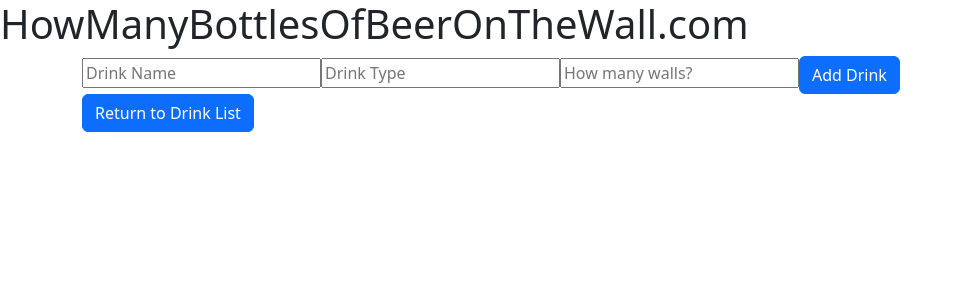
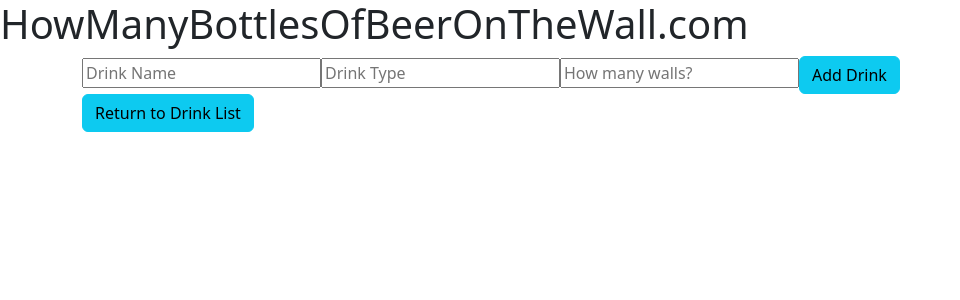
Before and after one commit to Di-Falco/code-review-13, a React (Create React App) app: page / in a window 1280 px wide. Both pictures are taken after a click on the button "Add Drink". Shown: the top 300 px of the page, without its empty margins (0-960 px from the left). Built offline with nearby package versions, Linux system fonts and the light colour scheme.

Commit message:
fix beer button and add link to beer detail

```diff
--- a/src/components/Beer.js
+++ b/src/components/Beer.js
@@ -1,26 +1,26 @@
 import React from "react";
 import PropTypes from "prop-types";
-// import Button from 'react-bootstrap/Button';
-// import ButtonGroup from 'react-bootstrap/ButtonGroup';
-// import Dropdown from 'react-bootstrap/Dropdown';
+import Button from 'react-bootstrap/Button';
+import ButtonGroup from 'react-bootstrap/ButtonGroup';
+import Dropdown from 'react-bootstrap/Dropdown';
 
 function Beer(props) {
 
-  // const BeerButton = () => {
-  //   <Dropdown as={ButtonGroup}>
-  //     <Button variant="info">{props.name}</Button>
-  //     <Dropdown.Toggle split id="dropdown-split-basic" />
-  //     <Dropdown.Menu>
-  //       <Dropdown.Item>Edit Drink</Dropdown.Item>
-  //       <Dropdown.Item>Delete Drink</Dropdown.Item>
-  //     </Dropdown.Menu>
-  //   </Dropdown>
-  // }
+  const BeerButton = () => (
+    <Dropdown as={ButtonGroup} className="mb-3">
+      <Button onClick={() => props.whenBeerClicked(props.id)} variant="info">{props.name}</Button>
+      <Dropdown.Toggle split variant="dark" id="dropdown-split-basic" />
+      <Dropdown.Menu>
+        <Dropdown.Item>Edit Drink</Dropdown.Item>
+        <Dropdown.Item>Delete Drink</Dropdown.Item>
+      </Dropdown.Menu>
+    </Dropdown>
+  );
 
   return (
     <React.Fragment>
-      <h3>{props.name}</h3>
-      <p>{props.walls} walls of {props.type}</p>
+      <BeerButton/>
+      <br />
     </React.Fragment>
   );
 }
--- a/src/components/BeerControl.js
+++ b/src/components/BeerControl.js
@@ -90,7 +90,7 @@ class BeerControl extends React.Component {
     return (
       <React.Fragment>
         {currentlyVisibleState}
-        <Button onClick={this.handleClick}>{buttonText}</Button>
+        <Button onClick={this.handleClick} variant="info">{buttonText}</Button>
       </React.Fragment>
     );
   }
--- a/src/components/BeerList.js
+++ b/src/components/BeerList.js
@@ -8,6 +8,7 @@ function BeerList(props) {
       <hr />
       {props.beerList.map((beer) =>
         <Beer
+          whenBeerClicked = {props.onBeerSelection}
           name={beer.name}
           type={beer.type}
           walls={beer.walls}
--- a/src/components/NewBeerForm.js
+++ b/src/components/NewBeerForm.js
@@ -10,7 +10,7 @@ function NewBeerForm(props) {
     props.onNewBeerCreation({
       name: event.target.name.value,
       type: event.target.type.value,
-      walls: event.target.quantity.value,
+      walls: Number(event.target.quantity.value),
       id: v4()
     });
   }
--- a/src/components/ReusableForm.js
+++ b/src/components/ReusableForm.js
@@ -18,7 +18,7 @@ function ReusableForm(props) {
           type="text"
           name="quantity"
           placeholder="How many walls?" />
-        <Button type="submit">{ props.buttonText }</Button>
+        <Button type="submit" variant="info">{ props.buttonText }</Button>
       </form>
     </React.Fragment>
   );
```
Also changed, not shown: src/components/EditBeerForm.js (+6 -1 lines).
